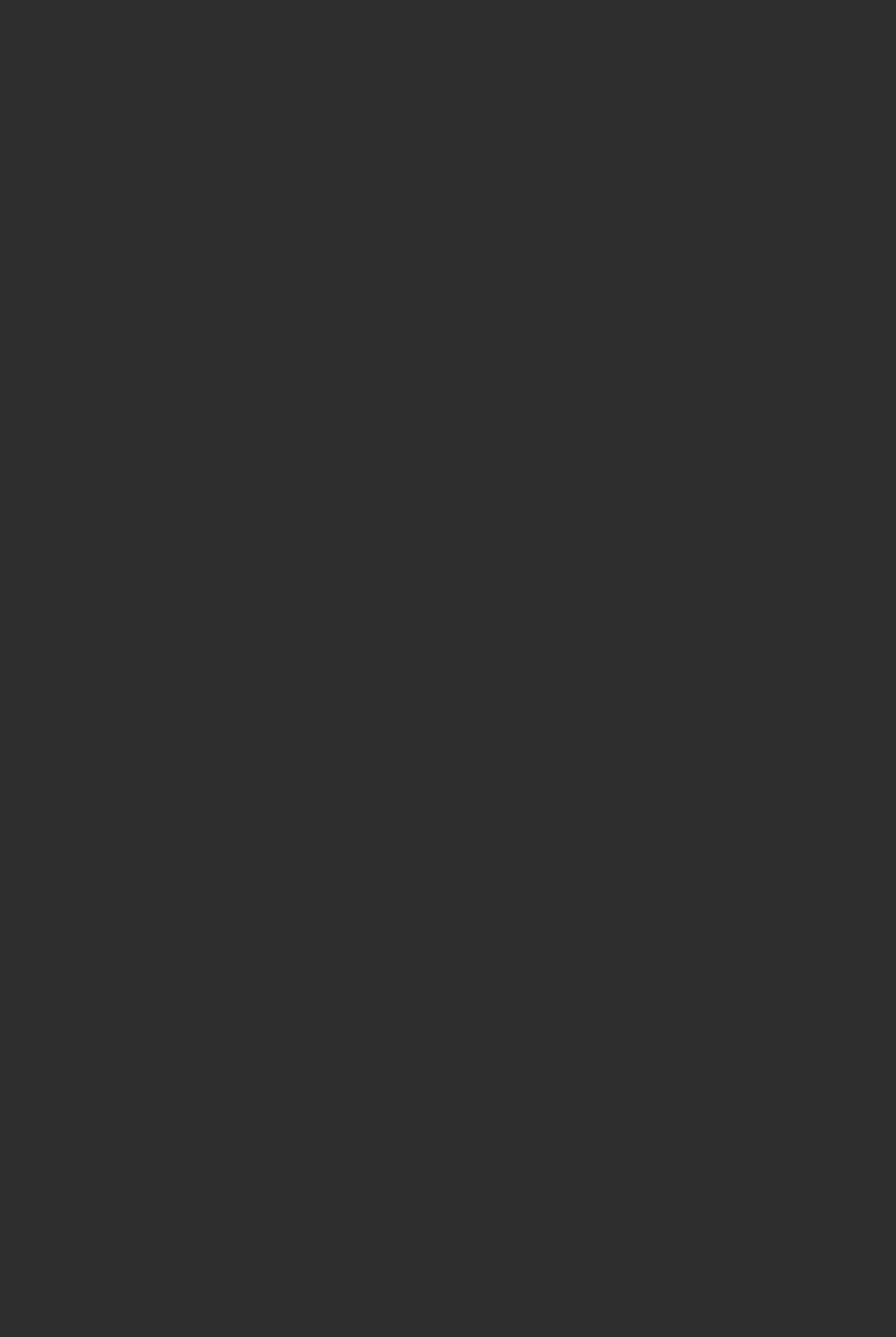
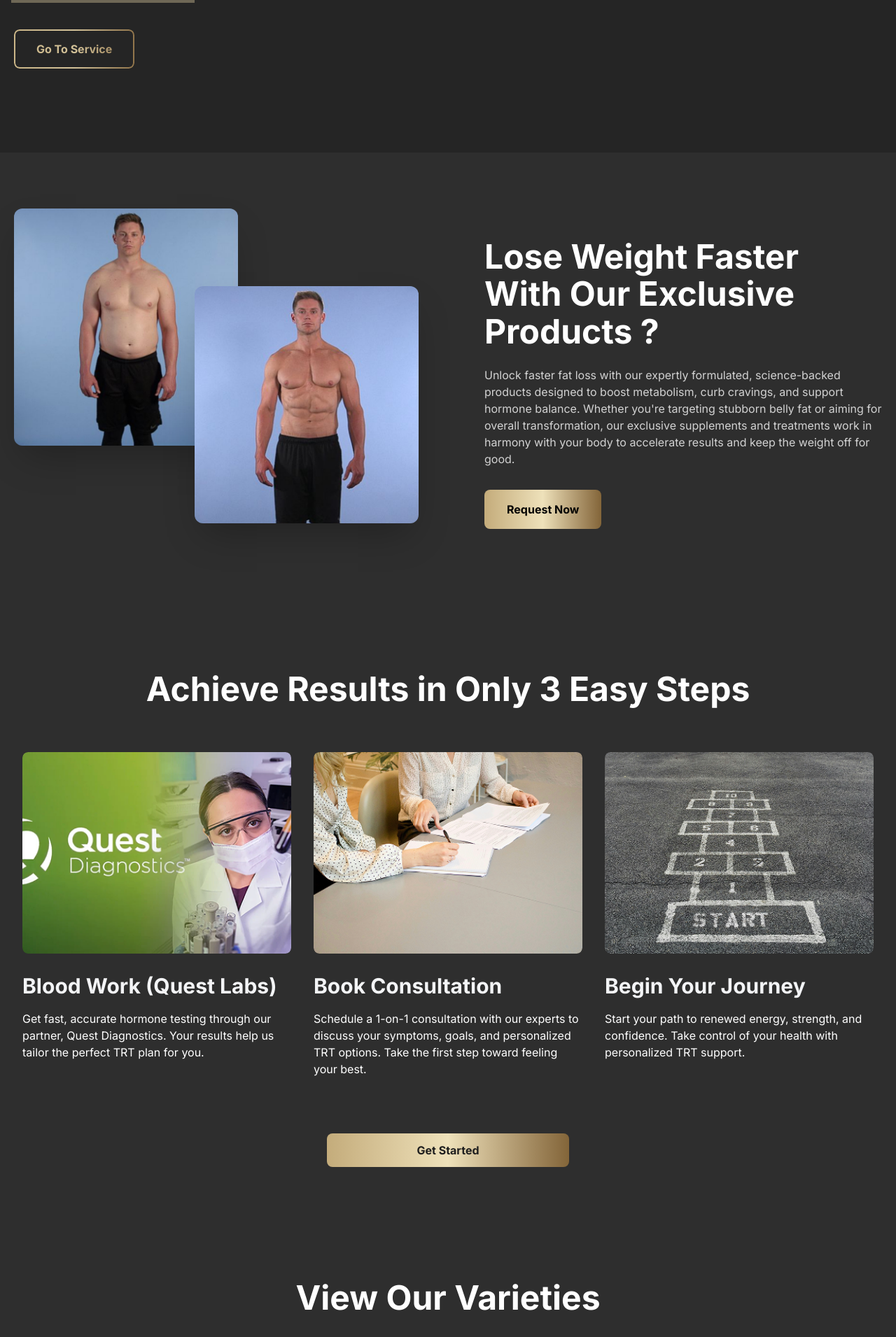
Before and after one commit to jihansofts/HydrAaesthetis, a Next.js app: page /Lose-weight in a window 1280 px wide. Shown: the part 883-2794 px from the top of the page at 70% size. Before the commit the page ends 800 px from the top, so only its background shows below. Built offline with nearby package versions, Linux system fonts and the light colour scheme.

Commit message:
update all pages

```diff
--- a/src/app/(CommonLayout)/Lose-weight/page.tsx
+++ b/src/app/(CommonLayout)/Lose-weight/page.tsx
@@ -1,8 +1,15 @@
+import HeroLossWeight from "@/components/LoseWeight/HeroLossWeight";
+import OurVarieties from "@/components/LoseWeight/OurVarieties";
+import WidthLoss from "@/components/LoseWeight/WidthLoss";
+import Achieve from "@/components/TRT/Achieve";
+
 export default function Page() {
-    return (
-        <main>
-            <h1 className="text-3xl font-bold">Lose Weight</h1>
-            <p className="mt-4">Discover effective weight loss solutions tailored for you.</p>
-        </main>
-    );
+  return (
+    <main>
+      <HeroLossWeight />
+      <WidthLoss />
+      <Achieve />
+      <OurVarieties />
+    </main>
+  );
 }
--- a/src/common/BloodVitaminCard.tsx
+++ b/src/common/BloodVitaminCard.tsx
@@ -18,7 +18,7 @@ export default function BloodVitaminCard({
     <div
       key={index}
       className="overflow-hidden transition-transform duration-300 hover:scale-95">
-      <div className="h-96 overflow-hidden rounded-lg">
+      <div className="h-96  overflow-hidden rounded-lg">
         <Image
           src={image}
           width={500}
--- a/src/components/LoseWeight/HeroLossWeight.tsx
+++ b/src/components/LoseWeight/HeroLossWeight.tsx
@@ -5,9 +5,9 @@ export default function HeroLossWeight() {
   return (
     <section className="py-20 bg-primary relative">
       <Hero
-        title="Know Your Numbers. Take Control of Your Health."
-        description="Comprehensive blood testing is the first step in understanding your hormone levels and overall health. Our panels check key markers like testosterone, estrogen, thyroid, and more—giving us the data needed to create a personalized treatment plan tailored to your unique needs. Accurate. Fast. Confidential."
-        subtitle="Blood Work Options:"
+        title="Burn Fat. Gain Confidence."
+        description="Losing weight isn’t just about diet and exercise—it’s also about balance. Hormonal imbalances, especially low testosterone, can make it harder to burn fat, build muscle, and stay energized. Our personalized weight loss programs are designed to support your body from the inside out, using hormone optimization, nutritional guidance, and lifestyle strategies to help you shed unwanted fat and keep it off. With the right balance, you’ll not only lose weight—you’ll feel better, move better, and live with renewed confidence."
+        subtitle="Weight Lose Products:"
       />
     </section>
   );
--- /dev/null
+++ b/src/components/LoseWeight/OurVarieties.tsx
@@ -0,0 +1,40 @@
+import BloodVitaminCard from "@/common/BloodVitaminCard";
+import Button2xl from "@/common/Button2xl";
+import React from "react";
+const Varietoes = [
+  {
+    image: "/images/OurVarieties1.png",
+    title: "Trizepatide (Inj Pen)",
+    desc: "Tirzepatide is a powerful once-weekly injection that targets multiple hormones to control appetite, regulate blood sugar, and promote rapid, sustainable weight loss. Delivered through a convenient injection pen, it’s designed to help you lose weight effectively while improving metabolic health.",
+  },
+  {
+    image: "/images/OurVarieties2.png",
+    title: "Trizepatide + B12 (Injection)",
+    desc: "This advanced combo pairs the powerful weight loss benefits of Tirzepatide with energy-boosting Vitamin B12. Together, they help curb appetite, regulate blood sugar, accelerate fat loss, and fight fatigue—delivered in a convenient weekly injection for optimal results and overall wellness.",
+  },
+];
+export default function OurVarieties() {
+  return (
+    <div className="max-w-7xl mx-auto px-4 sm:px-6 lg:px-8 py-20">
+      <div className="text-center mb-16">
+        <h2 className="lg:text-[48px] font-inter md:text-4xl font-bold text-white mb-4">
+          View Our Varieties
+        </h2>
+      </div>
+
+      <div className="grid grid-cols-1 md:grid-cols-2 text-center gap-16">
+        {Varietoes.map((item, index) => (
+          <BloodVitaminCard
+            key={index}
+            image={item.image}
+            title={item.title}
+            description={item.desc}
+          />
+        ))}
+      </div>
+      <div className="flex items-center justify-center mt-5">
+        <Button2xl text="Book Consultation" />
+      </div>
+    </div>
+  );
+}
--- /dev/null
+++ b/src/components/LoseWeight/WidthLoss.tsx
@@ -0,0 +1,59 @@
+import React from "react";
+import Image from "next/image";
+
+const WhyHRT = () => {
+  return (
+    <div className="container mx-auto px-4 sm:px-6 lg:px-5 py-20">
+      <div className="grid grid-cols-1 lg:grid-cols-2 md:grid-cols-1 gap-6  items-center">
+        <div className="relative h-full min-h-[500px]">
+          {/* Top Left Image - Stack on small, absolute on lg+ */}
+          <div className="lg:absolute lg:top-0 lg:left-0 w-full sm:w-[80%] md:w-[70%] lg:w-[320px] mx-auto lg:mx-0 mb-6 lg:mb-0 z-10">
+            <Image
+              src="/images/width1.png"
+              alt="weight loss benefits"
+              width={500}
+              height={500}
+              className="w-full h-auto rounded-xl shadow-2xl object-cover"
+            />
+          </div>
+
+          {/* Bottom Right Image - Stack on small, absolute on lg+ */}
+          <div className="lg:absolute lg:bottom-[10%] lg:right-[5%] w-full sm:w-[80%] md:w-[70%] lg:w-[320px] mx-auto lg:mx-0 z-10">
+            <Image
+              src="/images/width2.png"
+              alt="weight loss treatment"
+              width={500}
+              height={500}
+              className="w-full h-auto rounded-xl shadow-2xl object-cover"
+            />
+          </div>
+        </div>
+
+        <div className=" md:pl-10">
+          <h2 className="lg:text-[48px] font-inter  sm:text-3xl md:text-4xl font-bold text-white mb-6">
+            Lose Weight Faster With Our Exclusive Products ?
+          </h2>
+          <p className="text-[16px] font-inter font-normal text-[#FFFFFFC9] mb-8">
+            Unlock faster fat loss with our expertly formulated, science-backed
+            products designed to boost metabolism, curb cravings, and support
+            hormone balance. Whether you&apos;re targeting stubborn belly fat or
+            aiming for overall transformation, our exclusive supplements and
+            treatments work in harmony with your body to accelerate results and
+            keep the weight off for good.
+          </p>
+
+          <button
+            className="
+            relative overflow-hidden
+            font-bold py-4 px-8 rounded-lg
+            text-black
+           bg-gradient-to-r from-[#C4AC7B] via-[#EEE1BA] to-[#836539]">
+            <span className="relative z-10">Request Now</span>
+          </button>
+        </div>
+      </div>
+    </div>
+  );
+};
+
+export default WhyHRT;
--- a/src/components/TRT/HeroPageTrt.tsx
+++ /dev/null
@@ -1,71 +0,0 @@
-import React from "react";
-import Image from "next/image";
-
-
-const HeroPage = () => {
-  return (
-    <div className="bg-[#252525]">
-      <div className="container mx-auto px-4 sm:px-6 lg:px-8 py-20">
-        <div className="grid grid-cols-1 md:grid-cols-2 gap-8 items-center">
-          <div className="order-2 md:order-1">
-            <h1 className="text-4xl md:text-5xl font-bold text-white mb-6">
-              Recharge Your <br />
-              Strength. Rediscover <br /> Your Drive.
-            </h1>
-            <p className="text-lg text-gray-300 mb-8">
-              Experience renewed energy, focus, and vitality with personalized
-              Testosterone Replacement Therapy designed to help you feel like
-              yourself again.
-            </p>
-
-            <div className="mb-8">
-              <h2 className="text-xl font-semibold text-gray-200 mb-4 relative inline-block">
-                <span className="relative z-20">TRT product types ?</span>
-                <span className="absolute left-0 -bottom-2 w-full h-0.5 bg-gradient-to-r from-[#C4AC7B] via-[#EEE1BA] to-[#836539] z-10"></span>
-              </h2>
-            </div>
-
-            <button
-              className="
-            relative overflow-hidden group
-            font-bold py-3 px-6 rounded-lg
-            bg-transparent
-            hover:border-gradient-to-r hover:from-[#C4AC7B] hover:via-[#EEE1BA] hover:to-[#836539] border border-amber-300
-            transition-all duration-300
-          ">
-              <span
-                className="
-              relative z-10
-              bg-gradient-to-r from-[#C4AC7B] via-[#EEE1BA] to-[#836539]
-              bg-clip-text text-transparent
-              group-hover:brightness-110
-              transition-all duration-300
-            ">
-                Go To Products
-              </span>
-              <span
-                className="
-              absolute inset-0
-              bg-gradient-to-r from-[#C4AC7B] via-[#EEE1BA] to-[#836539]
-              opacity-0 group-hover:opacity-10
-              transition-opacity duration-300
-            "></span>
-            </button>
-          </div>
-
-          <div className="order-1 md:order-2">
-            <Image
-              src="/images/mask-group.png"
-              width={500}
-              height={500}
-              alt="TRT Therapy"
-              className="w-full h-auto object-cover"
-            />
-          </div>
-        </div>
-      </div>{" "}
-    </div>
-  );
-};
-
-export default HeroPage;
```
Also changed, not shown: public/images/OurVarieties2.png.
